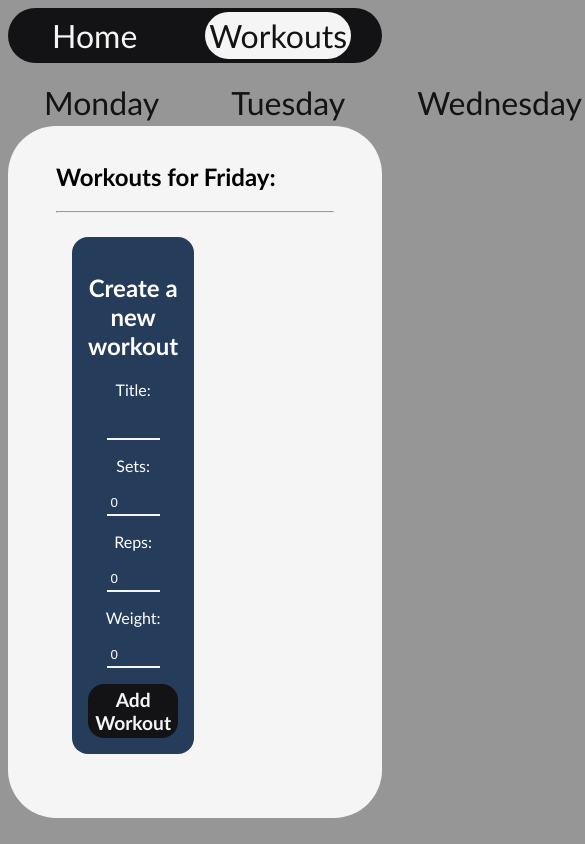
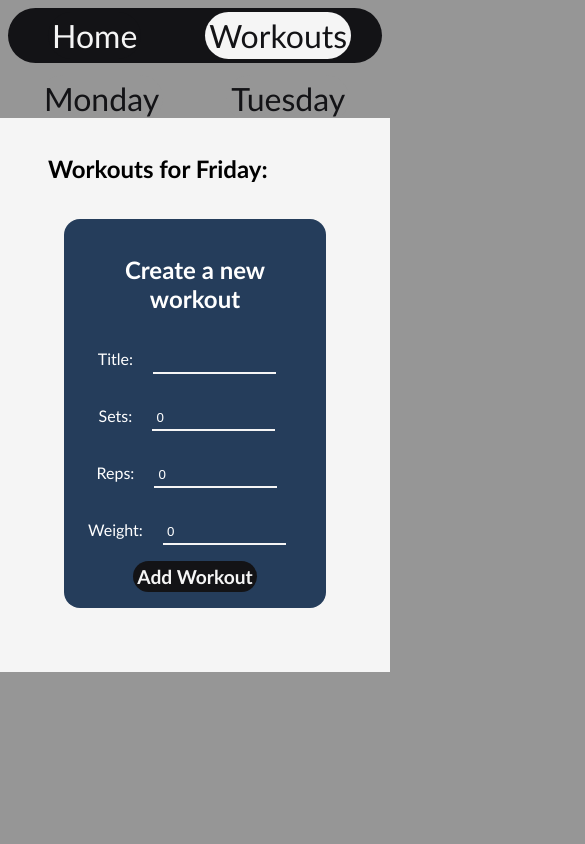
Before and after one commit to zanematero/Gym-Tracker, a React (Create React App) app in the folder frontend/: page /workouts/friday in a window 390 px wide. Shown: the top 844 px of the page, 585 px wide, since content can reach past the window. Built offline with nearby package versions, Linux system fonts and the light colour scheme.

Commit message:
media queries

```diff
--- a/frontend/src/components/TodaysWorkout.js
+++ b/frontend/src/components/TodaysWorkout.js
@@ -1,5 +1,4 @@
 import { useWorkoutContext } from "../context/WorkoutContext.js"
-import WorkoutItem from './WorkoutItem.js';
 import { useState } from 'react'
 
 function TodaysWorkout() {
--- a/frontend/src/components/WorkoutNavbar.js
+++ b/frontend/src/components/WorkoutNavbar.js
@@ -1,8 +1,6 @@
-import { useState } from "react";
 import { NavLink } from "react-router-dom";
 
 function WorkoutNavbar() {
-
     return (
         <div>
             <div className="workout-navbar">
--- a/frontend/src/style/index.css
+++ b/frontend/src/style/index.css
@@ -82,10 +82,11 @@ body {
 }
 
 .workout-navbar {
-  display: flex;
-  justify-content: space-evenly;
+  overflow: hidden;
+  overflow-x: scroll;
   background-color: #969696;
   padding-top: 1rem;
+  text-align: center;
 }
 .workout-navbar .inactive {
   padding: 0.25rem;
@@ -118,8 +119,8 @@ body {
 }
 
 .workout-day {
+  border-radius: 5rem 5rem;
   background-color: #F5F5F5;
-  border-radius: 3rem;
   padding: 1rem 3rem 3rem 3rem;
   display: block;
 }
@@ -217,4 +218,18 @@ body {
 .update-workout .update:hover {
   background: #F5F5F5;
   color: #131316;
+}
+
+@media (max-width: 1400px) {
+  .workout-day {
+    margin: 0 -8px 0 -8px;
+    border-radius: 0;
+  }
+  hr {
+    display: none;
+  }
+  .workout-container {
+    display: grid;
+    grid-template-columns: 1fr;
+  }
 }/*# sourceMappingURL=index.css.map */
--- a/frontend/src/style/index.scss
+++ b/frontend/src/style/index.scss
@@ -92,10 +92,11 @@ body {
 }
 
 .workout-navbar {
-    display: flex;
-    justify-content: space-evenly;
+    overflow: hidden;
+    overflow-x: scroll;
     background-color: v.$grey;
     padding-top: 1rem;
+    text-align: center;
 
     .inactive {
         padding: 0.25rem;
@@ -131,8 +132,8 @@ body {
 }
 
 .workout-day {
+    border-radius: 5rem 5rem;
     background-color: v.$white;
-    border-radius: 3rem;
     padding: 1rem 3rem 3rem 3rem;
     display: block;
 
@@ -240,3 +241,19 @@ body {
         }
     }
 }
+
+@media (max-width: 1400px) {
+    .workout-day {
+        margin: 0 -8px 0 -8px;
+        border-radius: 0;
+    }
+
+    hr {
+        display: none;
+
+    }
+    .workout-container {
+        display: grid;
+        grid-template-columns: 1fr;
+    }
+}
```
Also changed, not shown: 1 other file (tests, documents, lock files or other folders).
